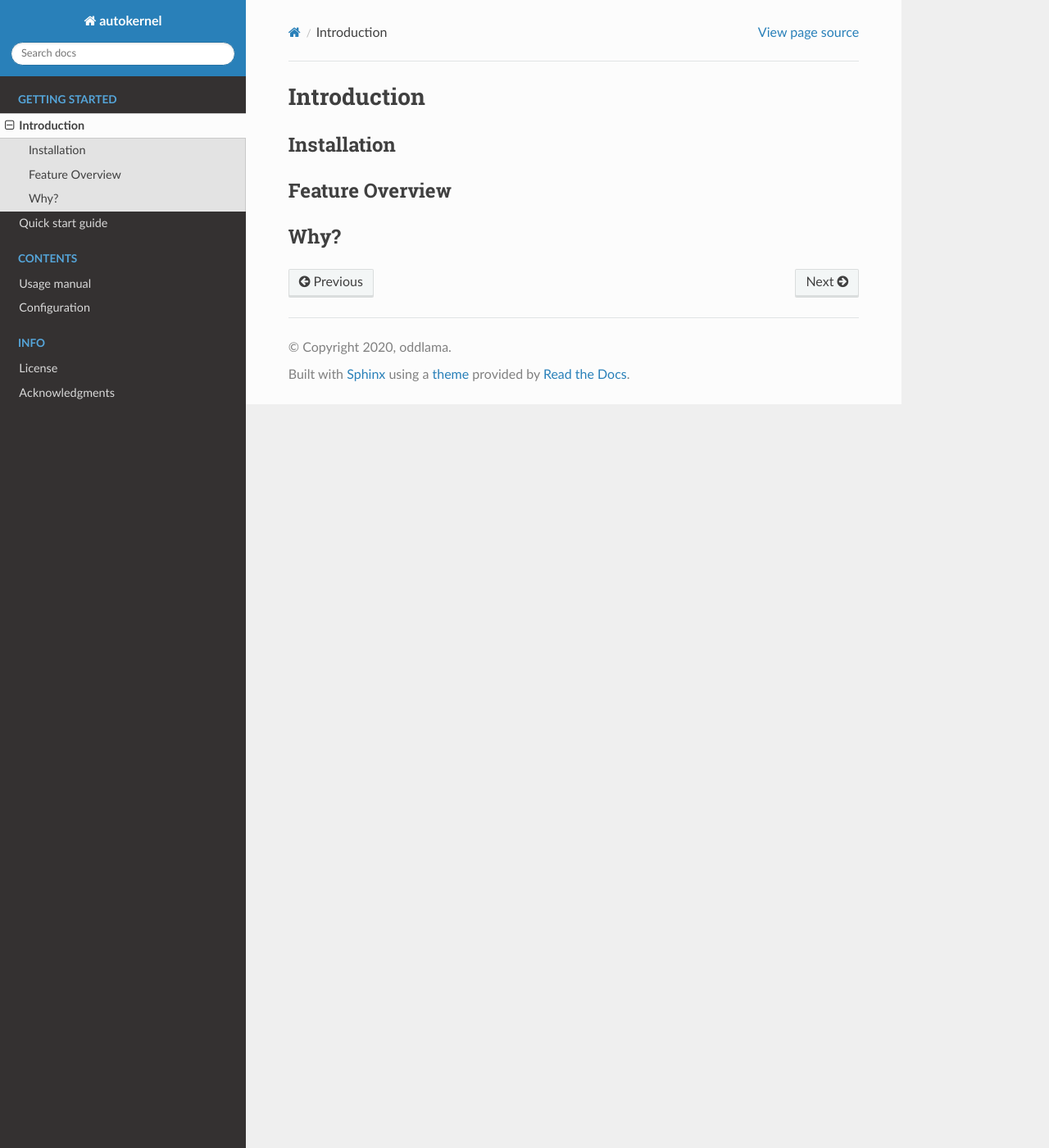
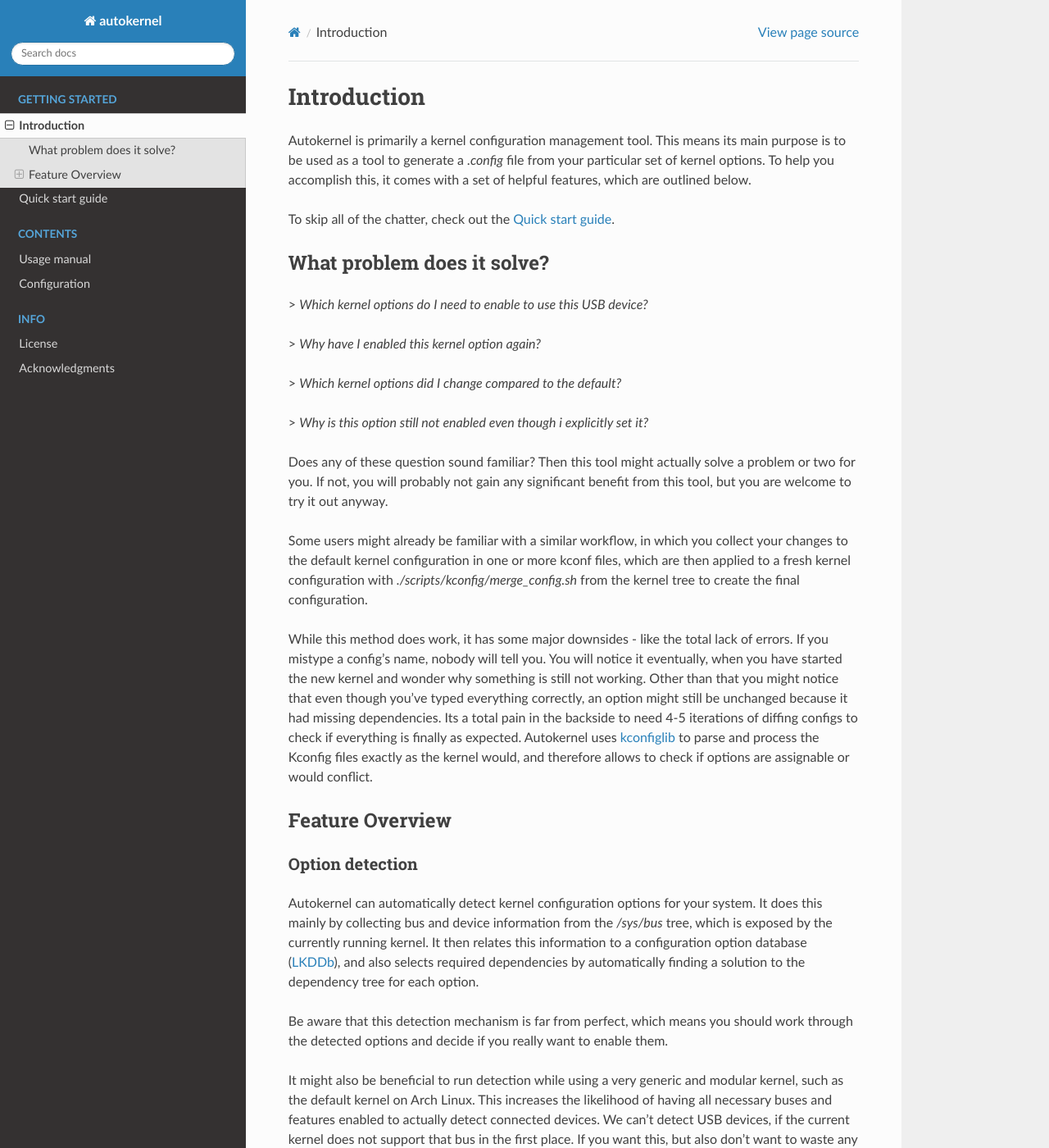
Before and after one commit to oddlama/autokernel, a Sphinx documentation site: the page built from docs/introduction.rst, in a window 1280 px wide and 1400 px high. Shown: the whole window at 82% size. Built offline with Sphinx 7.4.7 and the Read the Docs theme 2.0.0, drawn with Linux system fonts in a browser that asks for light colours; some of the changed text lies outside the part shown.

Commit message:
Begin writing introduction

```diff
--- a/docs/acknowledgements.rst
+++ b/docs/acknowledgements.rst
@@ -1,8 +1,11 @@
 Acknowledgments
 ===============
 
-I would like to especially thank the following projects and people:
+I would like to especially thank the following projects and people behind them:
 
+- `kconfiglib <https://github.com/ulfalizer/Kconfiglib>`_ for the awesome python library to load and process Kconfig files, whithout which this project would have been impossible.
+- `sympy <https://www.sympy.org/>`_ for the sophisitcated symbolic logic solver
+- `lark <https://github.com/lark-parser/lark>`_ for the great parsing library
 - `LKDDb <https://cateee.net/lkddb/>`_ for providing the awesome Linux Kernel Driver Database (which is used for option detection)
 - `KSSP <https://kernsec.org/wiki/index.php/Kernel_Self_Protection_Project/Recommended_Settings>`_ for the great list of kernel hardening options
 - `CLIP OS <https://docs.clip-os.org/clipos/kernel.html#configuration>`_ for their well documented and well chosen kernel options
--- a/docs/introduction.rst
+++ b/docs/introduction.rst
@@ -1,11 +1,90 @@
 Introduction
 ============
 
-Installation
-------------
+Autokernel is primarily a kernel configuration management tool. This means
+its main purpose is to be used as a tool to generate a `.config` file from
+your particular set of kernel options. To help you accomplish this, it
+comes with a set of helpful features, which are outlined below.
+
+To skip all of the chatter, check out the :ref:`quick-start-guide`.
+
+What problem does it solve?
+---------------------------
+
+> *Which kernel options do I need to enable to use this USB device?*
+
+> *Why have I enabled this kernel option again?*
+
+> *Which kernel options did I change compared to the default?*
+
+> *Why is this option still not enabled even though i explicitly set it?*
+
+Does any of these question sound familiar? Then this tool might actually
+solve a problem or two for you. If not, you will probably not gain
+any significant benefit from this tool, but you are welcome to try it out anyway.
+
+Some users might already be familiar with a similar workflow, in which
+you collect your changes to the default kernel configuration in one or
+more kconf files, which are then applied to a fresh kernel configuration
+with `./scripts/kconfig/merge_config.sh` from the kernel tree to create the
+final configuration.
+
+While this method does work, it has some major downsides - like the total lack
+of errors. If you mistype a config's name, nobody will tell you. You will notice
+it eventually, when you have started the new kernel and wonder why something is
+still not working. Other than that you might notice that even though you've typed
+everything correctly, an option might still be unchanged because it had missing
+dependencies. Its a total pain in the backside to need 4-5 iterations of diffing
+configs to check if everything is finally as expected. Autokernel uses `kconfiglib`_
+to parse and process the Kconfig files exactly as the kernel would, and
+therefore allows to check if options are assignable or would conflict.
 
 Feature Overview
 ----------------
 
-Why?
-----
+Option detection
+^^^^^^^^^^^^^^^^
+
+Autokernel can automatically detect kernel configuration options for your system.
+It does this mainly by collecting bus and device information from the `/sys/bus` tree,
+which is exposed by the currently running kernel. It then relates this information to
+a configuration option database (LKDDb_), and also selects required dependencies by
+automatically finding a solution to the dependency tree for each option.
+
+Be aware that this detection mechanism is far from perfect, which means you
+should work through the detected options and decide if you really want to
+enable them.
+
+It might also be beneficial to run detection while using a very generic and
+modular kernel, such as the default kernel on Arch Linux. This increases the
+likelihood of having all necessary buses and features enabled to actually detect
+connected devices. We can't detect USB devices, if the current kernel does not
+support that bus in the first place. If you want this, but also don't want to
+waste any time, you can definitely run autokernel while booted from an Arch Linux
+live USB.
+
+Config Management
+^^^^^^^^^^^^^^^^^
+
+- Merge external kconf files
+- Detect configuration conflicts
+- Conditional configuration based on kernel option values
+- Reusable modules for multiple systems
+- It provides a basic but still powerful configuration language, which
+  is used to express your kernel configuration. This allows autokernel
+  to detect errors immediately when exectiYou can even write generic modules,
+  which are especially useful, if you want to reuse parts of your config for
+  other systems.
+- Automatically satisfy option dependencies
+
+TODO.
+
+Building the kernel
+^^^^^^^^^^^^^^^^^^^
+
+Autokernel can also be used as a full kernel build script.
+
+TODO.
+
+.. _kconfiglib: https://github.com/ulfalizer/Kconfiglib
+.. _lkddb: https://cateee.net/lkddb/
```
Also changed, not shown: README.md (+24 -81 lines), docs/configuration.rst (+20 -1 lines), docs/quick-start-guide.rst (+28 -0 lines).
